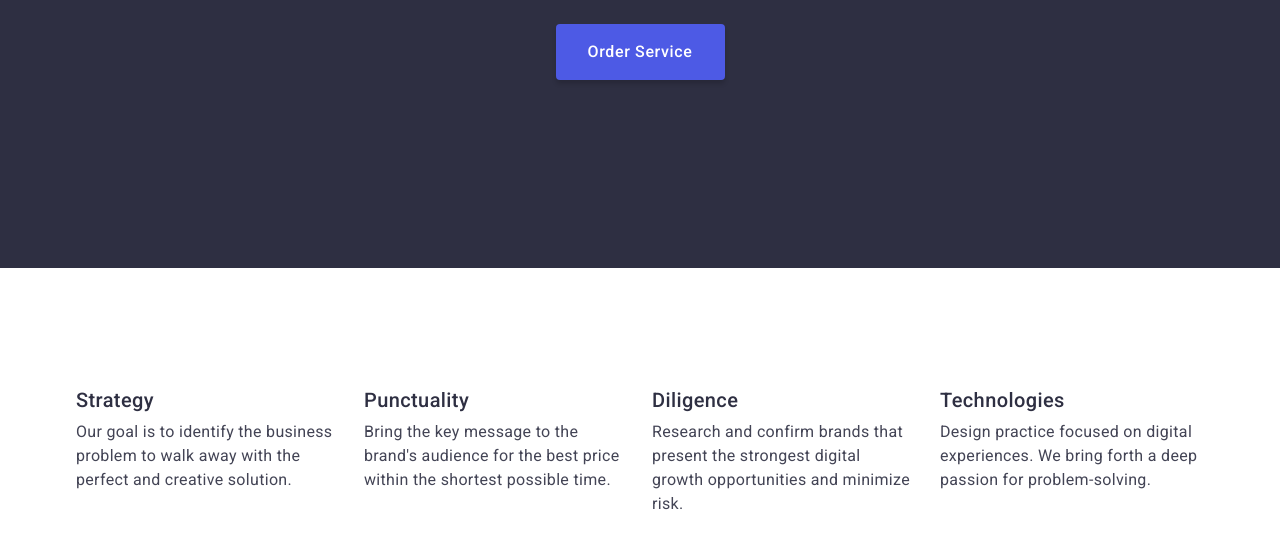
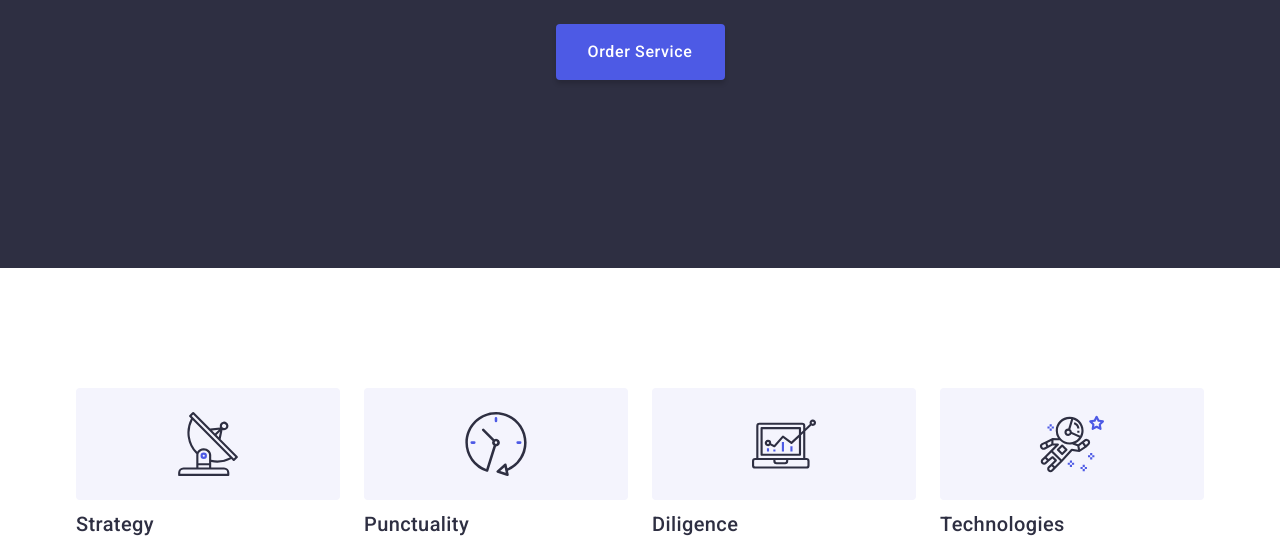
Before and after one commit to summermoved0n/goit-markup-hw-04, a plain HTML site: page index.html in a window 1280 px wide. Shown: the part 405-946 px from the top of the page. Drawn offline with nearby package versions, Linux system fonts and the light colour scheme.

Commit message:
start hw4

```diff
--- a/css/styles.css
+++ b/css/styles.css
@@ -208,6 +208,17 @@ address {
    gap: 24px;
 }
 
+.skills-icon{
+   background-color: var(--cloud);
+   width: 100%;
+   margin-bottom: 8px;
+   border-radius: 4px;
+   height: 112px;
+   padding-top: 24px;
+   padding-bottom: 24px;
+}
+
+
 .skills-item {
    width: calc((100% - 72px) / 4);
 }
--- a/index.html
+++ b/index.html
@@ -74,6 +74,9 @@
 
                <ul class="section-skills list">
                   <li class="skills-item">
+                     <svg class="skills-icon" weight="64px" height="64px">
+                        <use href="./images/1icons.svg#icon-strategy"></use>
+                     </svg>
                      <h3 class="main-skills-head">Strategy</h3>
                      <p class="main-skills-text">
                         Our goal is to identify the business problem to walk
@@ -82,6 +85,9 @@
                   </li>
 
                   <li class="skills-item">
+                     <svg class="skills-icon" weight="64px" height="64px">
+                        <use href="./images/1icons.svg#icon-punctuality"></use>
+                     </svg>
                      <h3 class="main-skills-head">Punctuality</h3>
                      <p class="main-skills-text">
                         Bring the key message to the brand's audience for the
@@ -90,6 +96,9 @@
                   </li>
 
                   <li class="skills-item">
+                     <svg class="skills-icon" weight="64px" height="64px">
+                        <use href="./images/1icons.svg#icon-diligence"></use>
+                     </svg>
                      <h3 class="main-skills-head">Diligence</h3>
                      <p class="main-skills-text">
                         Research and confirm brands that present the strongest
@@ -98,6 +107,9 @@
                   </li>
 
                   <li class="skills-item">
+                     <svg class="skills-icon" weight="64px" height="64px">
+                        <use href="./images/1icons.svg#icon-technologies"></use>
+                     </svg>
                      <h3 class="main-skills-head">Technologies</h3>
                      <p class="main-skills-text">
                         Design practice focused on digital experiences. We bring
```
Also changed, not shown: images/1icons.svg (added).
